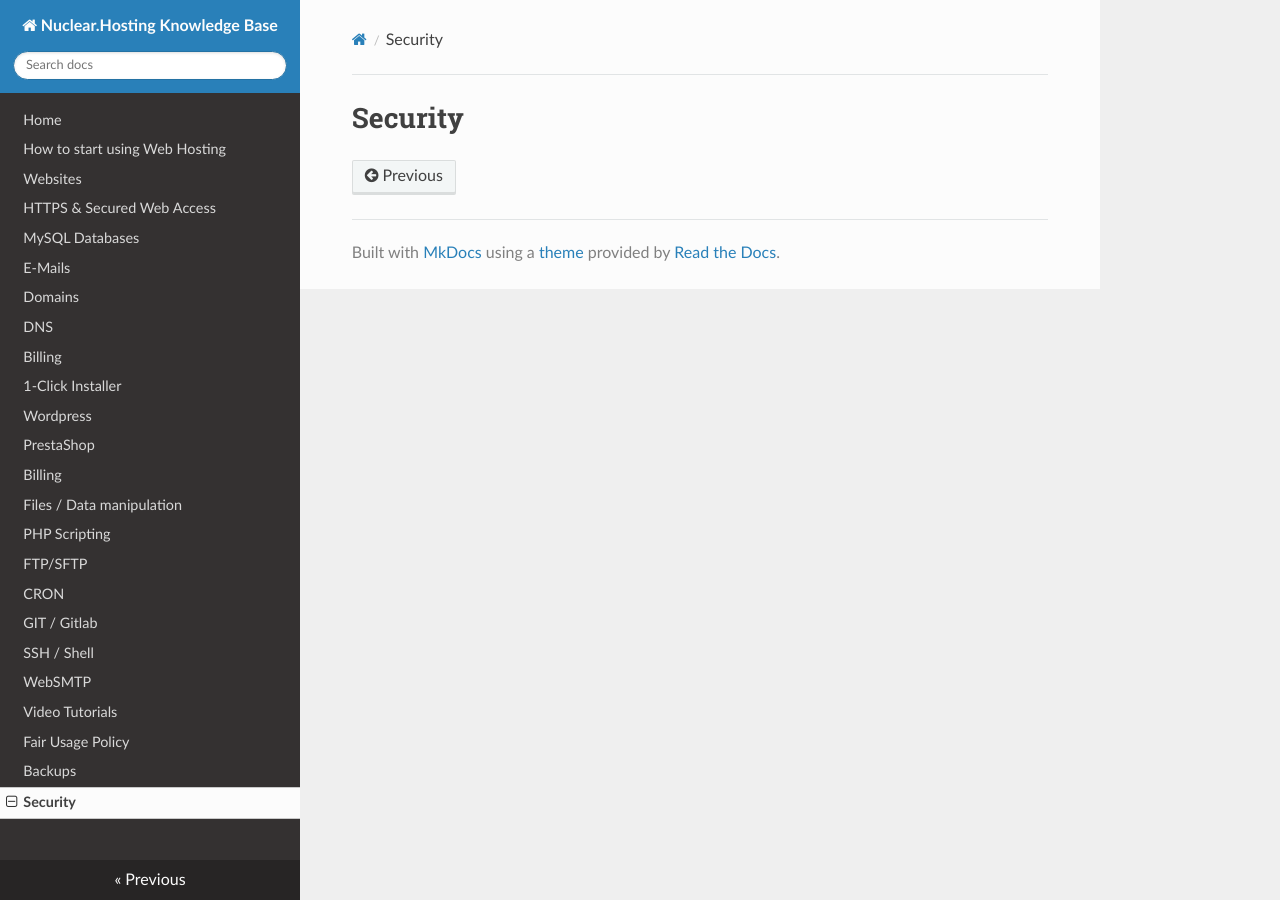
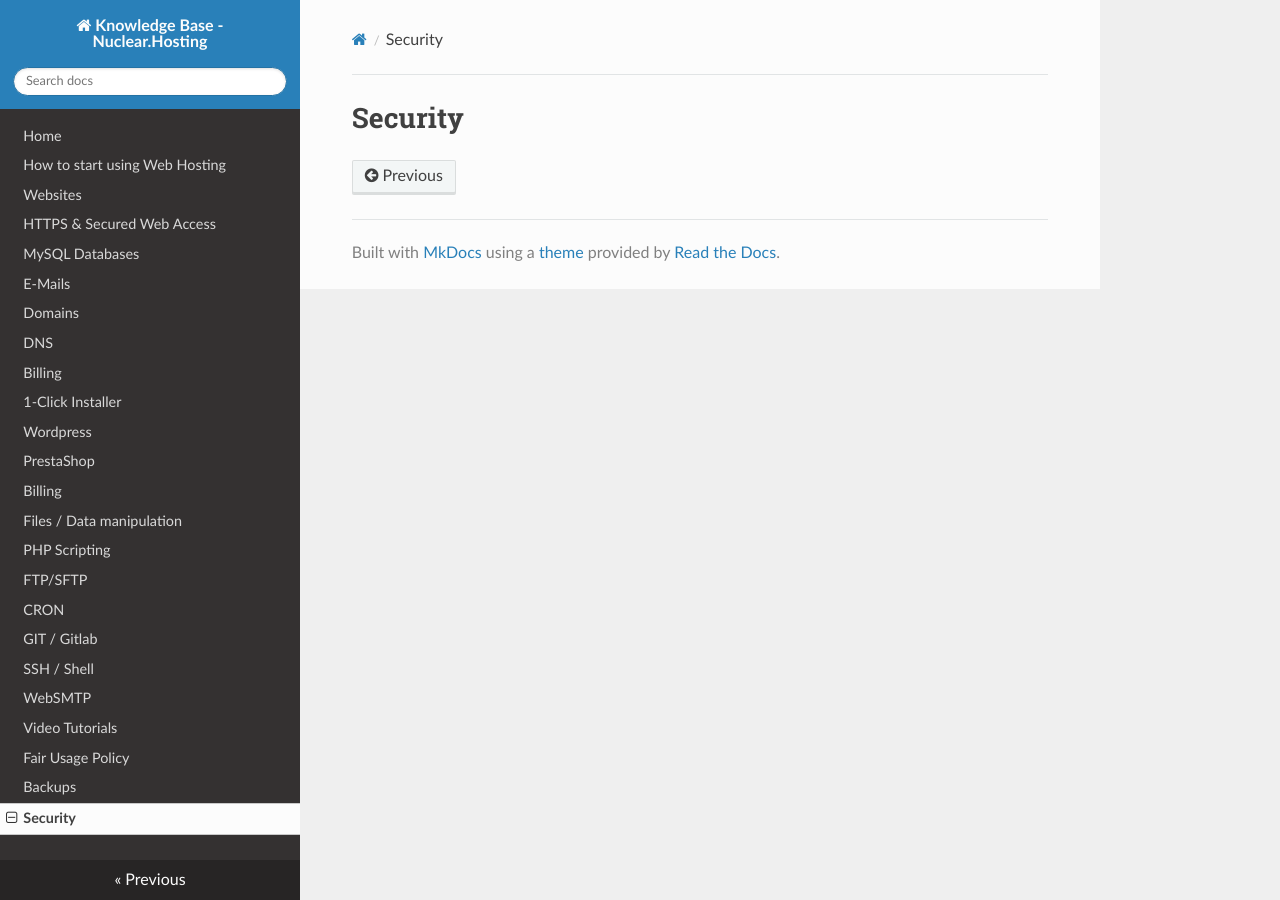
Before and after one commit to nuclearhosting/nh-knowledge-base, an MkDocs documentation site: the page built from docs/security.md, in a window 1280 px wide. Built offline with MkDocs 1.6.1, drawn with Linux system fonts in a browser that asks for light colours; nearby versions of some CDN libraries; part of the change alters nothing that is shown.

```diff
--- a/mkdocs.yml
+++ b/mkdocs.yml
@@ -1,7 +1,7 @@
-site_name: Nuclear.Hosting Knowledge Base
+site_name: Knowledge Base - Nuclear.Hosting
 site_url: https://nuclear.hosting/help/
-site_description: Nuclear.Hosting Knowledge Base
-site_author: Nuclear.Hosting www.nuclear.hosting
+site_description: Knowledge Base will help you to set up Nuclear.Hosting services. In the Knowledge Base you will find detailed information about the services, pictorial tutorials and answers to frequently asked questions.
+site_author: Nuclear.Hosting (www.nuclear.hosting)
 google_analytics: ['UA-92972843-3', 'nuclear.hosting/help/']
 
 theme: readthedocs
```
